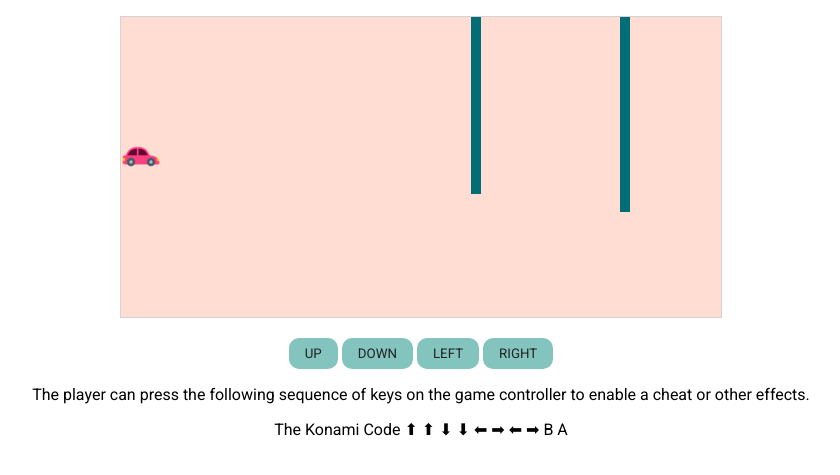
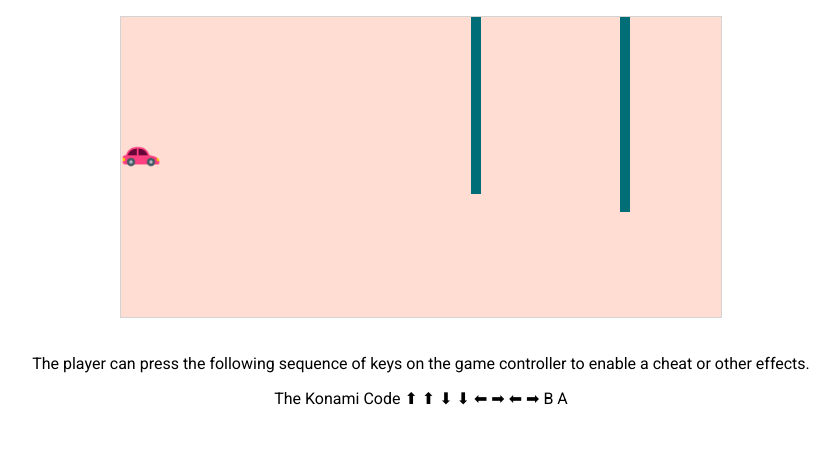
Before and after one commit to Bc-coding/BelleJS30, a plain HTML site: page 12_Key_Sequence_Detection/index.html in a window 1280 px wide. Shown: the part 121-596 px from the top of the page, without its empty margins (219-1059 px from the left). Drawn offline with Linux system fonts and the light colour scheme.

Commit message:
commented out buttons

```diff
--- a/12_Key_Sequence_Detection/index.html
+++ b/12_Key_Sequence_Detection/index.html
@@ -325,7 +325,7 @@
         <h1 class="text">Canvas Game with Konami Code</h1>
       </div>
 
-      <div>
+      <!-- <div>
         <button
           onmousedown="moveup()"
           onmouseup="stopMove()"
@@ -357,7 +357,7 @@
           ontouchend="stopMove()"
         >
           RIGHT
-        </button>
+        </button> -->
 
         <p>
           <p>
```
